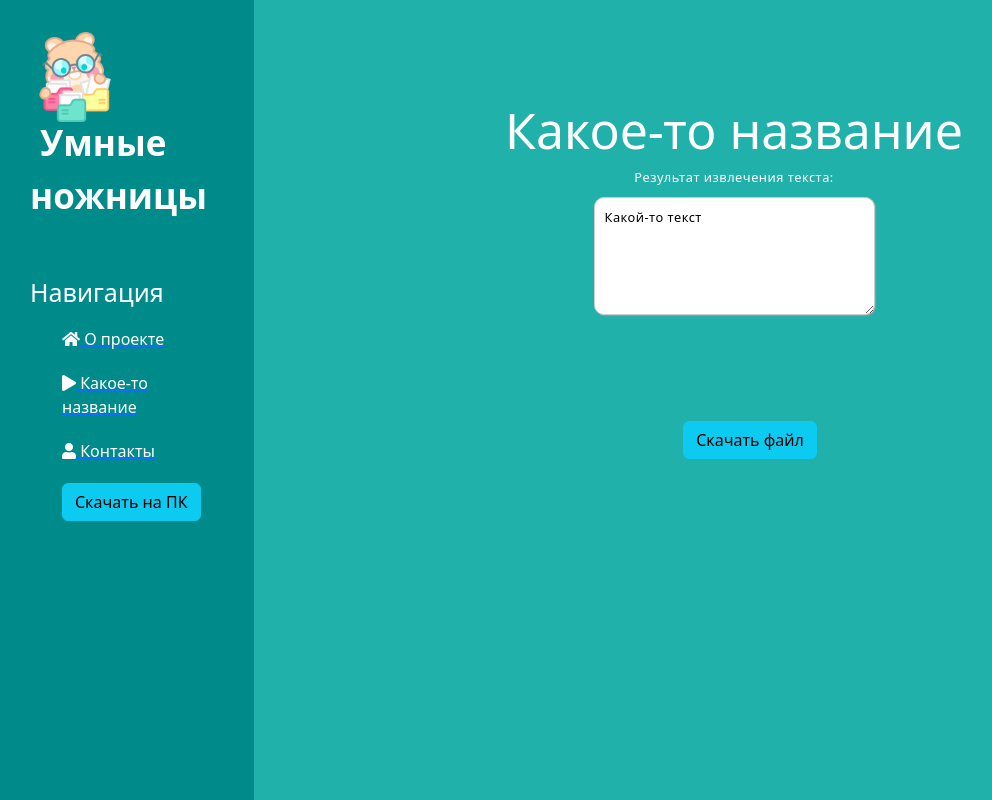
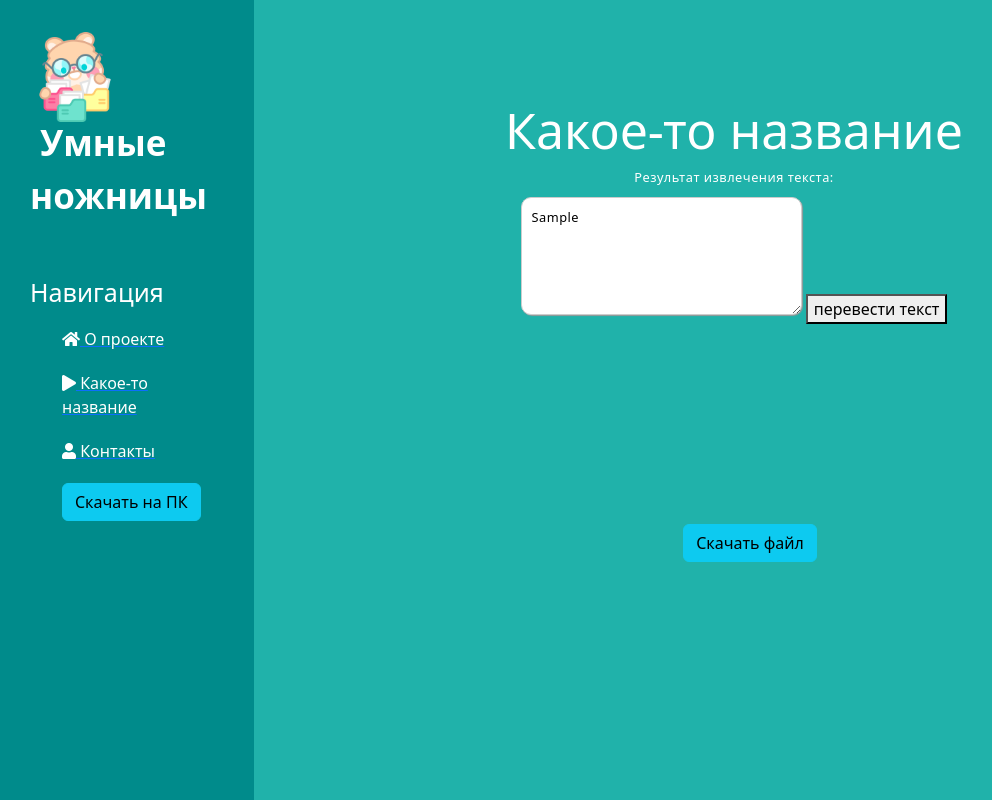
Before and after one commit to aleksandr-mulyavin/smart-snip, a Django app: template web_client/main/templates/main/about.html in a window 1280 px wide. Shown: the whole page, without its empty margins (2-994 px from the left). Run offline with Django 5.2, Linux system fonts and the light colour scheme; the template is opened without the code that fills it: most values are stand-ins (such as "Sample title", 1, 10 or a date in 2020); some libraries are stand-ins or nearby versions.

Commit message:
Set up a button for translation and add a window for text output

```diff
--- a/web_client/main/templates/main/about.html
+++ b/web_client/main/templates/main/about.html
@@ -6,8 +6,16 @@
     <div class="features">
     <h1>Какое-то название</h1>
         <label for="текст">Результат извлечения текста:</label>
-        <textarea id="текст" name="текст" rows="5" cols="33">Какой-то текст</textarea>
+        <textarea id="текст" name="текст" rows="5" cols="33">{{ t }}</textarea>
+            <button id="submit" type="submit">перевести текст</button>
     </div>
+
+    <div class="features">
+            {% if submit %}
+                <textarea id="text" name="text" rows="5" cols="33">{{ train }}</textarea>
+            {% endif %}
+    </div>
+
     <div class="features">
         <ul>
         <a href="static/main/files/temp_file_for_the_test.txt" download><button class="btn btn-info"><i class="bi bi-filetype-exe"></i> Скачать файл </button></a>
```
